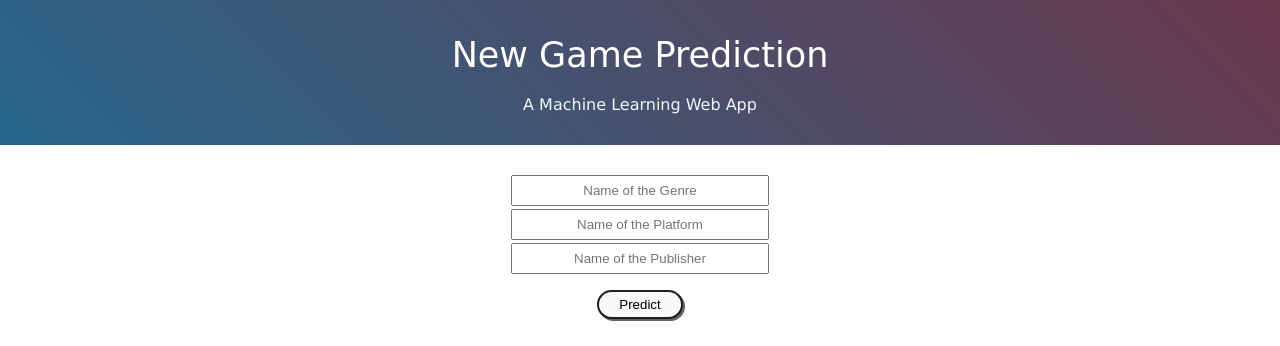
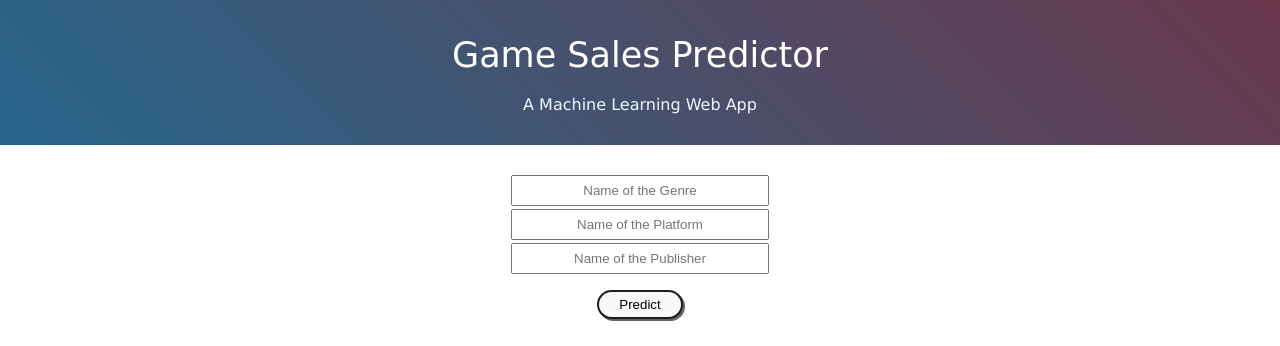
Before and after one commit to ChistianSaSv/grupp4_ml, a Flask app: page / in a window 1280 px wide. Shown: the top 346 px of the page. Run offline with Flask 2, Linux system fonts and the light colour scheme.

Commit message:
changed title

```diff
--- a/Templates/index.html
+++ b/Templates/index.html
@@ -4,13 +4,13 @@
     <meta charset="UTF-8">
     <meta http-equiv="X-UA-Compatible" content="IE=edge">
     <meta name="viewport" content="width=device-width, initial-scale=1.0">
-    <title>NewGame prediction</title>
+    <title>Game Sales Predictor</title>
      <link rel="stylesheet" href="..\static\style.css">
 </head>
 <body>
             <!-- Website title on top -->
             <div class="container">
-                <h2 class='container-heading'><span class="heading_font">New Game Prediction</span></h2>
+                <h2 class='container-heading'><span class="heading_font">Game Sales Predictor</span></h2>
                 <div class='description'>
                     <p>A Machine Learning Web App</p>
                 </div>
```
